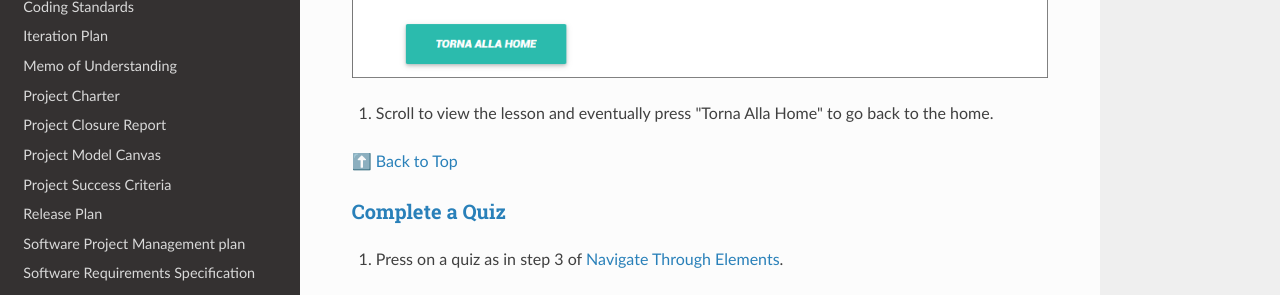
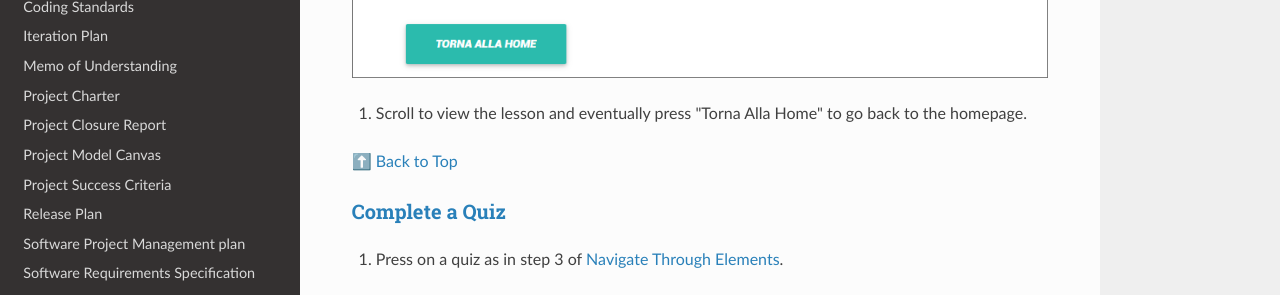
Before and after one commit to KilliKrate/Software-Documentation-G6, an MkDocs documentation site: the page built from docs/User Guide/index.md, in a window 1280 px wide and 900 px high, scrolled down 7516 px. Shown: the part 154-449 px from the top of the window. Built offline with MkDocs 1.6.1, drawn with Linux system fonts in a browser that asks for light colours; nearby versions of some CDN libraries.

Commit message:
Fixed grammar errors in User Guide doc

```diff
--- a/docs/User Guide/index.md
+++ b/docs/User Guide/index.md
@@ -104,7 +104,7 @@ Group 6 is responsible for developing and maintaining this document.
 
 ![](../img/User%20Guide/start.png)
 
-1. Enter your Email and your Password used on the [Registration](#registration)
+1. Enter your Email and your Password used on the [Registration](#registration).
 
 ![](../img/User%20Guide/login.png)
 
@@ -152,7 +152,7 @@ Group 6 is responsible for developing and maintaining this document.
 
 ![](../img/User%20Guide/open%20lesson.png)
 
-2. Scroll to view the lesson and eventually press "Torna Alla Home" to go back to the home.
+2. Scroll to view the lesson and eventually press "Torna Alla Home" to go back to the homepage.
 
 [⬆️ Back to Top](#table-of-contents)
 
```
